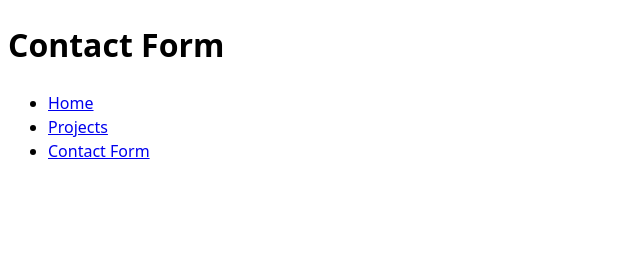
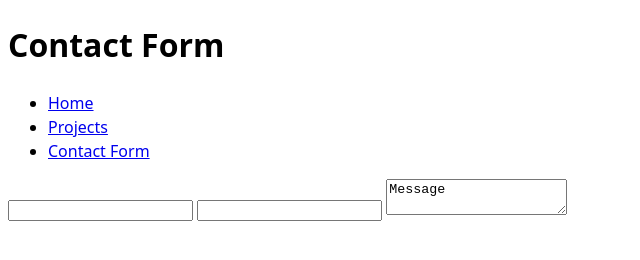
Before and after one commit to bgrunbaum/portfolio, a plain HTML site: page contact/index.html in a window 1280 px wide. Shown: the whole page, without its empty margins (0-640 px from the left). Drawn offline with Linux system fonts and the light colour scheme; files that its build step writes are made by us from their sources.

Commit message:
adding form

```diff
--- a/contact/index.html
+++ b/contact/index.html
@@ -15,5 +15,12 @@
         <li><a href="../contact/index.html">Contact Form</a></li>
     </ul>
 </nav>
+
+<form action="mailto:bqgrunbaum@gmail.com" method="POST" enctype="text/plain">
+    <input type="email" name="email">
+    <input name = "subject">
+    <textarea name = "body">Message</textarea>
+</form>
+
 </body>
 </html>
```
Also changed, not shown: index.html (+1 -1 lines).
